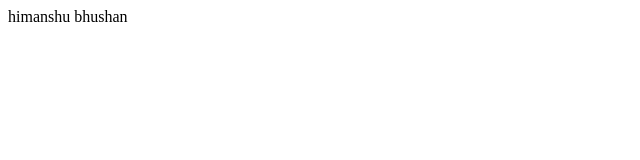
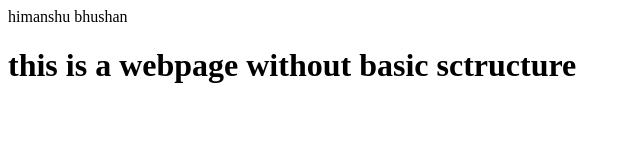
Before and after one commit to himanshubs21/demo_for_learning, a plain HTML site: page index.html in a window 1280 px wide. Shown: the whole page, without its empty margins (0-640 px from the left). Drawn offline with Linux system fonts and the light colour scheme.

Commit message:
Update index.html

```diff
--- a/index.html
+++ b/index.html
@@ -1 +1,2 @@
 <p>himanshu bhushan</p>
+<h1>this is a webpage without basic sctructure</h1>
```
